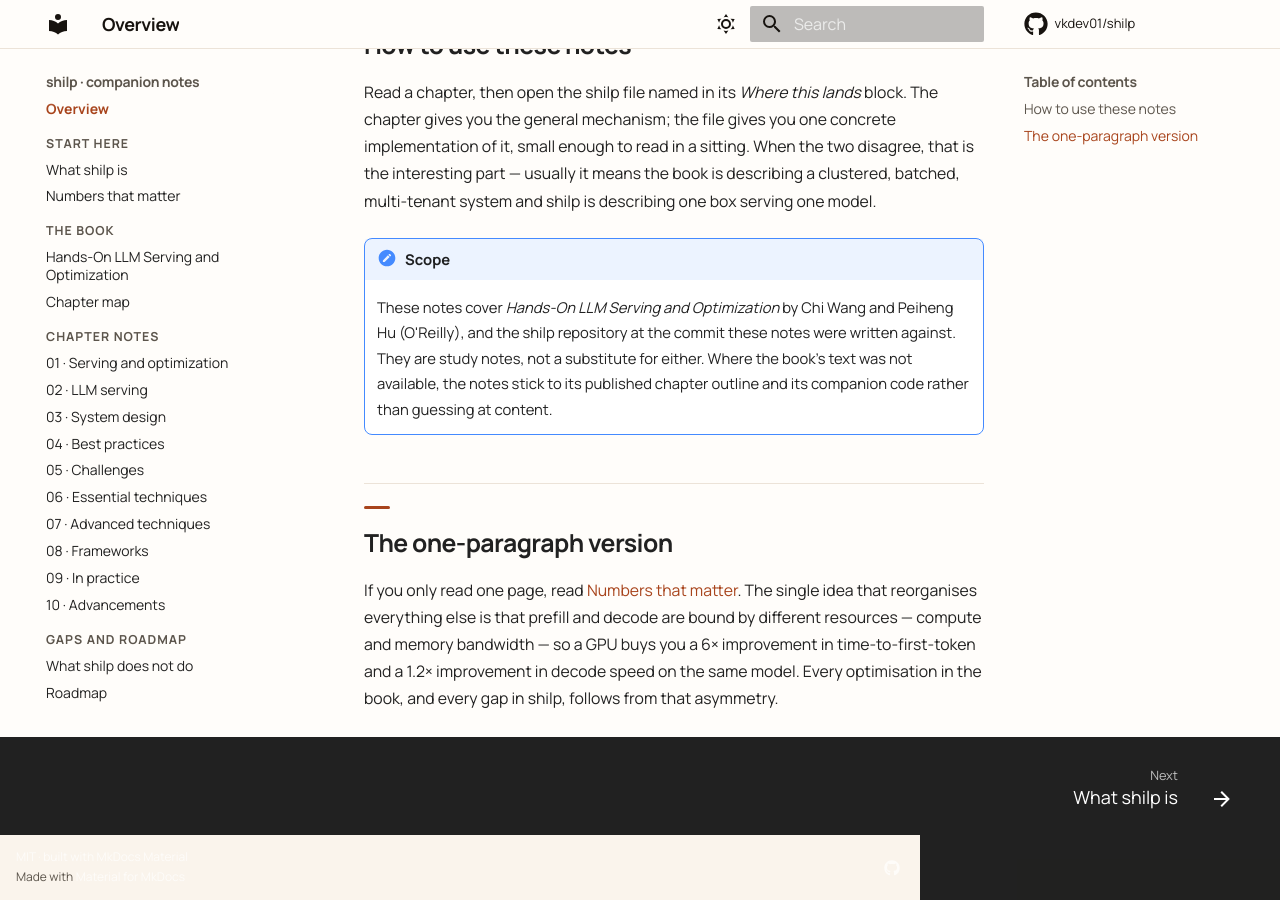
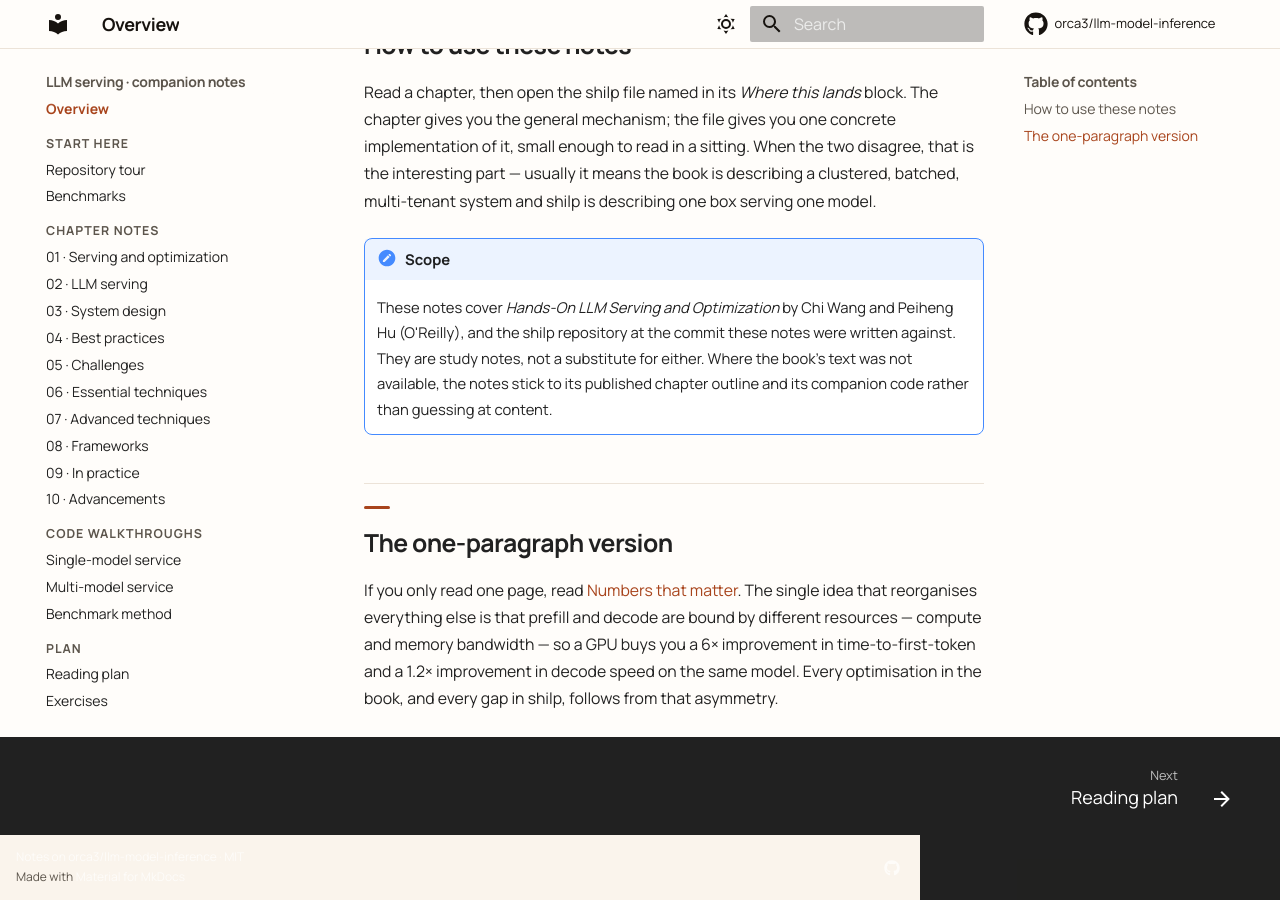
Before and after one commit to vkdev01/shilp-docs-site, an MkDocs documentation site: the page built from docs/index.md, in a window 1280 px wide and 900 px high, scrolled down 1428 px. Built offline with MkDocs 1.6.1 and Material for MkDocs 9.7.7, drawn with Linux system fonts in a browser that asks for light colours; comment, search, counter and statistics services are not loaded.

Commit message:
Retarget site nav to the companion repository

```diff
--- a/mkdocs.yml
+++ b/mkdocs.yml
@@ -1,11 +1,11 @@
-site_name: shilp · companion notes
-site_description: A reading companion for Hands-On LLM Serving and Optimization, mapped chapter by chapter onto the shilp serving stack.
+site_name: LLM serving · companion notes
+site_description: A chapter-by-chapter companion to the Hands-On LLM Serving and Optimization repository — notebooks, two serving services, and the optimisation labs.
 site_author: vaibhav kumar
 site_url: https://vkdev01.github.io/shilp-docs-site/
-repo_url: https://github.com/vkdev01/shilp
-repo_name: vkdev01/shilp
+repo_url: https://github.com/orca3/llm-model-inference
+repo_name: orca3/llm-model-inference
 edit_uri: edit/main/docs/
-copyright: MIT · built with MkDocs Material
+copyright: Notes on <a href="https://github.com/orca3/llm-model-inference">orca3/llm-model-inference</a> · MIT
 
 theme:
   name: material
@@ -75,25 +75,23 @@ markdown_extensions:
 nav:
   - Overview: index.md
   - Start here:
-      - What shilp is: start/what-shilp-is.md
-      - Numbers that matter: start/numbers-that-matter.md
-  - The book:
-      - Hands-On LLM Serving and Optimization: companion/the-book.md
-      - Chapter map: companion/chapter-map.md
+      - Repository tour: start/repo-tour.md
+      - Benchmarks: start/benchmarks.md
   - Chapter notes:
-      - "01 · Serving and optimization": companion/01-foundations.md
-      - "02 · LLM serving": companion/02-serving.md
-      - "03 · System design": companion/03-system-design.md
-      - "04 · Best practices": companion/04-best-practices.md
-      - "05 · Challenges": companion/05-challenges.md
-      - "06 · Essential techniques": companion/06-essential.md
-      - "07 · Advanced techniques": companion/07-advanced.md
-      - "08 · Frameworks": companion/08-frameworks.md
-      - "09 · In practice": companion/09-in-practice.md
-      - "10 · Advancements": companion/10-advancements.md
-  - Gaps and roadmap:
-      - What shilp does not do: gaps/serving-gaps.md
-      - Roadmap: gaps/roadmap.md
+      - "01 · Serving and optimization": chapters/01-foundations.md
+      - "02 · LLM serving": chapters/02-serving.md
+      - "03 · System design": chapters/03-system-design.md
+      - "04 · Best practices": chapters/04-best-practices.md
+      - "05 · Challenges": chapters/05-challenges.md
+      - "06 · Essential techniques": chapters/06-essential.md
+      - "07 · Advanced techniques": chapters/07-advanced.md
+      - "08 · Frameworks": chapters/08-frameworks.md
+      - "09 · In practice": chapters/09-in-practice.md
+      - "10 · Advancements": chapters/10-advancements.md
+  - Code walkthroughs:
+      - Single-model service: walkthroughs/single-model-service.md
+      - Multi-model service: walkthroughs/multi-model-service.md
+      - Benchmark method: walkthroughs/benchmark-method.md
   - Plan:
       - Reading plan: plan/reading-plan.md
       - Exercises: plan/exercises.md
```
